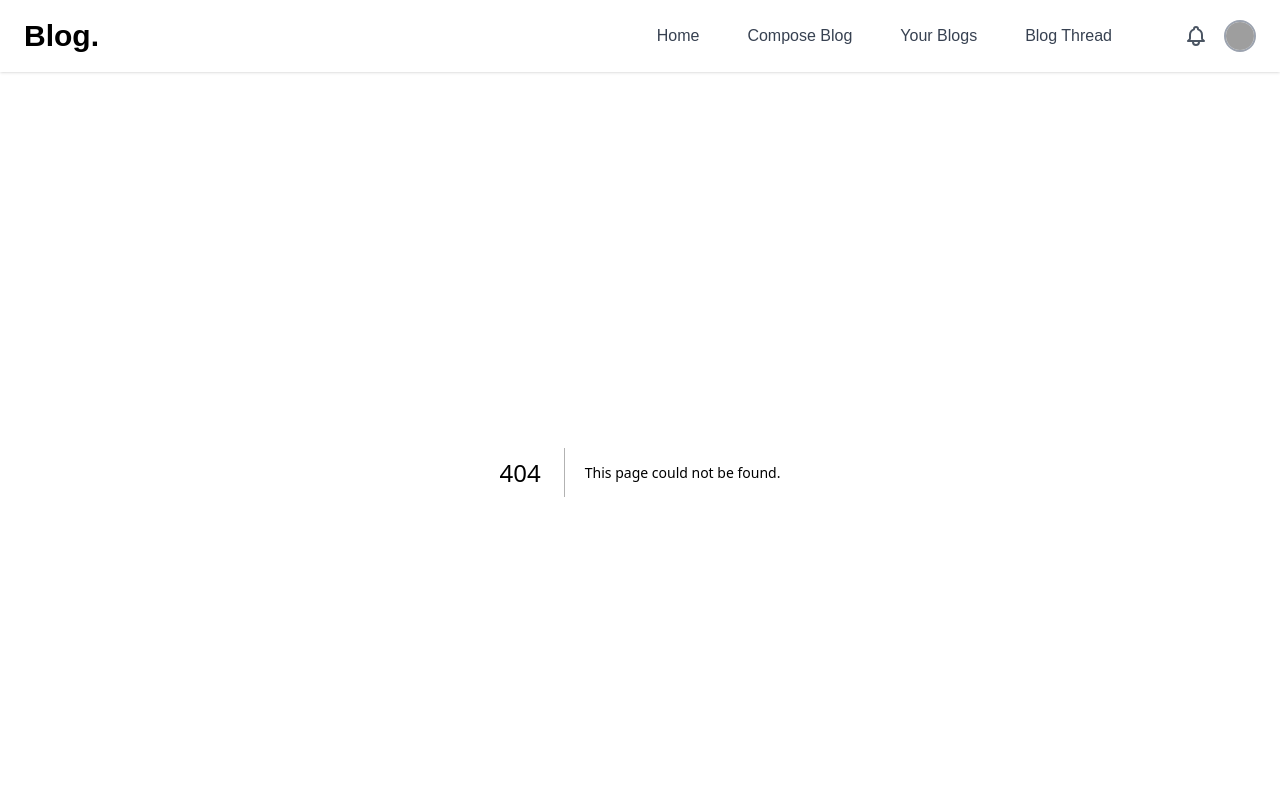
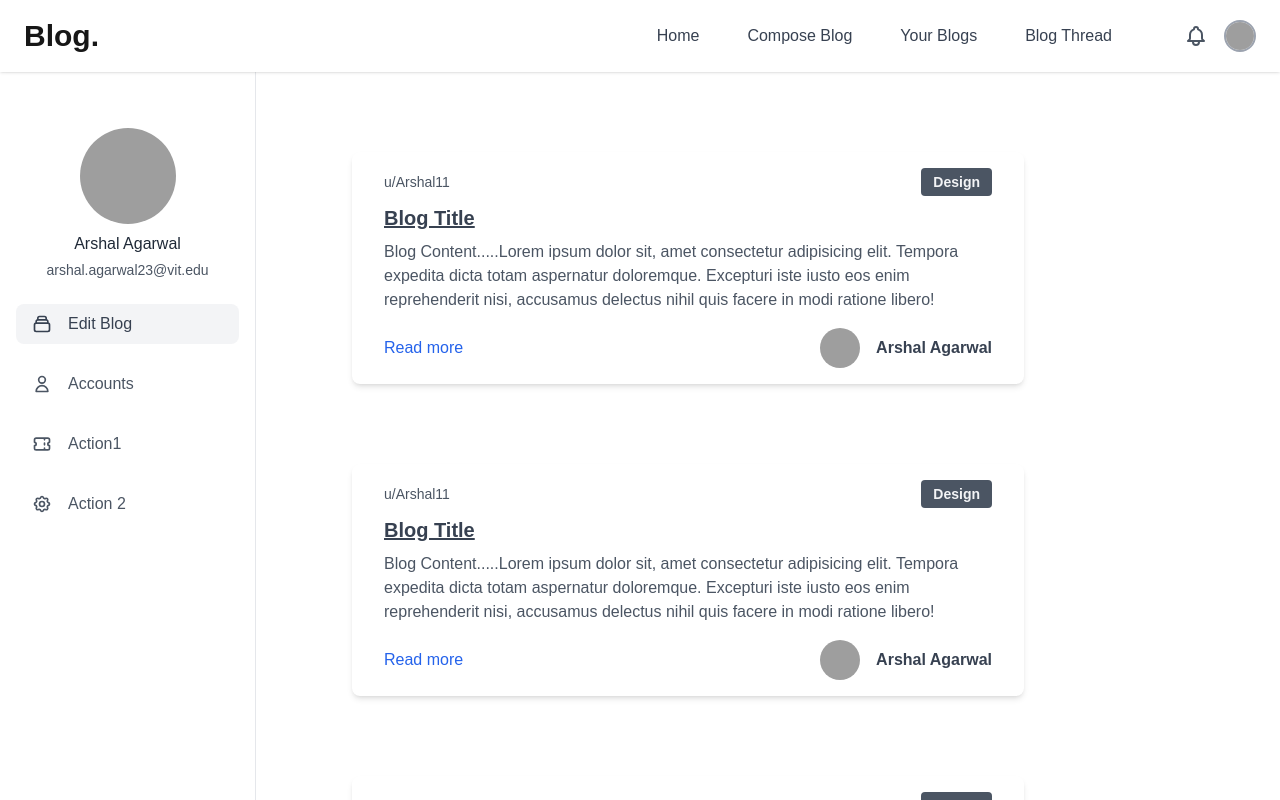
Before and after one commit to Arshal-Agarwal/blogging-platform-repo, a Next.js app: page /Pages/Threads in a window 1280 px wide. Before the commit this address had no page. Shown: the top 800 px of the page. Built offline with nearby package versions, Linux system fonts and the light colour scheme; grey boxes are pictures that could not be loaded.

Commit message:
Major Additions (Threads page and components)
1) Created Card component in which blogs will be listed in the threads page

2)Created threads pages where blogs cards will be listed

3)Created Sidebar component for threads page

4)Modified layout and Navbar slightly

```diff
--- /dev/null
+++ b/app/Components/BlogThreadCard.js
@@ -0,0 +1,28 @@
+import React from 'react'
+
+export default function BlogContentCard() {
+  return (
+
+            <div className="max-w-2xl px-8 py-4 bg-white rounded-lg shadow-md dark:bg-gray-800 float-right mr-64 mt-20">
+                <div className="flex items-center justify-between">
+                    <span className="text-sm font-light text-gray-600 dark:text-gray-400">u/Arshal11</span>
+                    <a className="px-3 py-1 text-sm font-bold text-gray-100 transition-colors duration-300 transform bg-gray-600 rounded cursor-pointer hover:bg-gray-500" tabindex="0" role="button">Design</a>
+                </div>
+
+                <div className="mt-2">
+                    <a href="#" className="text-xl underline font-bold text-gray-700 dark:text-white hover:text-gray-600 dark:hover:text-gray-200 hover:underline" tabindex="0" role="link">Blog Title</a>
+                    <p className="mt-2 text-gray-600 dark:text-gray-300">Blog Content.....Lorem ipsum dolor sit, amet consectetur adipisicing elit. Tempora expedita dicta totam aspernatur doloremque. Excepturi iste iusto eos enim reprehenderit nisi, accusamus delectus nihil quis facere in modi ratione libero!</p>
+                </div>
+
+                <div className="flex items-center justify-between mt-4">
+                    <a href="#" className="text-blue-600 dark:text-blue-400 hover:underline" tabindex="0" role="link">Read more</a>
+
+                    <div className="flex items-center">
+                        <img className="hidden object-cover w-10 h-10 mx-4 rounded-full sm:block" src="https://images.unsplash.com/photo-1502980426475-b83966705988?ixlib=rb-1.2.1&ixid=eyJhcHBfaWQiOjEyMDd9&auto=format&fit=crop&w=40&q=80" alt="avatar"/>
+                            <a className="font-bold text-gray-700 cursor-pointer dark:text-gray-200" tabindex="0" role="link">Arshal Agarwal</a>
+                    </div>
+                </div>
+            </div>
+
+  )
+}
--- a/app/Components/Navbar.js
+++ b/app/Components/Navbar.js
@@ -5,7 +5,7 @@
 
 const Navbar = () => {
     return (
-        <nav className="relative bg-white shadow dark:bg-gray-800">
+        <nav className=" bg-white shadow dark:bg-gray-800 fixed w-full z-50">
             <div className="container px-6 py-4 mx-auto">
                 <div className="lg:flex lg:items-center lg:justify-between">
                     <div className="flex items-center justify-between">
@@ -35,7 +35,7 @@
                             <Link href="/" className="px-3 py-2 mx-3 mt-2 text-gray-700 transition-colors duration-300 transform rounded-md lg:mt-0 dark:text-gray-200 hover:bg-gray-100 dark:hover:bg-gray-700">Home</Link>
                             <Link href="/Pages/Compose" className="px-3 py-2 mx-3 mt-2 text-gray-700 transition-colors duration-300 transform rounded-md lg:mt-0 dark:text-gray-200 hover:bg-gray-100 dark:hover:bg-gray-700">Compose Blog</Link>
                             <Link href="/" className="px-3 py-2 mx-3 mt-2 text-gray-700 transition-colors duration-300 transform rounded-md lg:mt-0 dark:text-gray-200 hover:bg-gray-100 dark:hover:bg-gray-700">Your Blogs</Link>
-                            <Link href="#" className="px-3 py-2 mx-3 mt-2 text-gray-700 transition-colors duration-300 transform rounded-md lg:mt-0 dark:text-gray-200 hover:bg-gray-100 dark:hover:bg-gray-700">Blog Thread</Link>
+                            <Link href="/Pages/Threads" className="px-3 py-2 mx-3 mt-2 text-gray-700 transition-colors duration-300 transform rounded-md lg:mt-0 dark:text-gray-200 hover:bg-gray-100 dark:hover:bg-gray-700">Blog Thread</Link>
                         </div>
 
                         <div className="flex items-center mt-4 lg:mt-0">
--- /dev/null
+++ b/app/Components/Sidebar.js
@@ -0,0 +1,56 @@
+import React from 'react'
+
+
+export default function Sidebar() {
+    return (
+        <div className='inline-block fixed'>
+            <aside className="flex flex-col w-64 h-screen px-4 py-8 overflow-y-auto bg-white border-r rtl:border-r-0 rtl:border-l dark:bg-gray-900 dark:border-gray-700">
+
+
+                <div className="flex flex-col items-center mt-6 -mx-2">
+                    <img className="object-cover w-24 h-24 mx-2 rounded-full" src="https://images.unsplash.com/photo-1531427186611-ecfd6d936c79?ixid=MXwxMjA3fDB8MHxwaG90by1wYWdlfHx8fGVufDB8fHw%3D&ixlib=rb-1.2.1&auto=format&fit=crop&w=634&q=80" alt="avatar"/>
+                        <h4 className="mx-2 mt-2 font-medium text-gray-800 dark:text-gray-200">Arshal Agarwal</h4>
+                        <p className="mx-2 mt-1 text-sm font-medium text-gray-600 dark:text-gray-400">arshal.agarwal23@vit.edu</p>
+                </div>
+
+                <div className="flex flex-col justify-between flex-1 mt-6">
+                    <nav>
+                        <a className="flex items-center px-4 py-2 text-gray-700 bg-gray-100 rounded-lg dark:bg-gray-800 dark:text-gray-200" href="#">
+                            <svg className="w-5 h-5" viewBox="0 0 24 24" fill="none" xmlns="http://www.w3.org/2000/svg">
+                                <path d="M19 11H5M19 11C20.1046 11 21 11.8954 21 13V19C21 20.1046 20.1046 21 19 21H5C3.89543 21 3 20.1046 3 19V13C3 11.8954 3.89543 11 5 11M19 11V9C19 7.89543 18.1046 7 17 7M5 11V9C5 7.89543 5.89543 7 7 7M7 7V5C7 3.89543 7.89543 3 9 3H15C16.1046 3 17 3.89543 17 5V7M7 7H17" stroke="currentColor" strokeWidth="2" stroke-linecap="round" stroke-linejoin="round" />
+                            </svg>
+
+                            <span className="mx-4 font-medium">Edit Blog</span>
+                        </a>
+
+                        <a className="flex items-center px-4 py-2 mt-5 text-gray-600 transition-colors duration-300 transform rounded-lg dark:text-gray-400 hover:bg-gray-100 dark:hover:bg-gray-800 dark:hover:text-gray-200 hover:text-gray-700" href="#">
+                            <svg className="w-5 h-5" viewBox="0 0 24 24" fill="none" xmlns="http://www.w3.org/2000/svg">
+                                <path d="M16 7C16 9.20914 14.2091 11 12 11C9.79086 11 8 9.20914 8 7C8 4.79086 9.79086 3 12 3C14.2091 3 16 4.79086 16 7Z" stroke="currentColor" strokeWidth="2" stroke-linecap="round" stroke-linejoin="round" />
+                                <path d="M12 14C8.13401 14 5 17.134 5 21H19C19 17.134 15.866 14 12 14Z" stroke="currentColor" strokeWidth="2" stroke-linecap="round" stroke-linejoin="round" />
+                            </svg>
+
+                            <span className="mx-4 font-medium">Accounts</span>
+                        </a>
+
+                        <a className="flex items-center px-4 py-2 mt-5 text-gray-600 transition-colors duration-300 transform rounded-lg dark:text-gray-400 hover:bg-gray-100 dark:hover:bg-gray-800 dark:hover:text-gray-200 hover:text-gray-700" href="#">
+                            <svg className="w-5 h-5" viewBox="0 0 24 24" fill="none" xmlns="http://www.w3.org/2000/svg">
+                                <path d="M15 5V7M15 11V13M15 17V19M5 5C3.89543 5 3 5.89543 3 7V10C4.10457 10 5 10.8954 5 12C5 13.1046 4.10457 14 3 14V17C3 18.1046 3.89543 19 5 19H19C20.1046 19 21 18.1046 21 17V14C19.8954 14 19 13.1046 19 12C19 10.8954 19.8954 10 21 10V7C21 5.89543 20.1046 5 19 5H5Z" stroke="currentColor" strokeWidth="2" stroke-linecap="round" stroke-linejoin="round" />
+                            </svg>
+
+                            <span className="mx-4 font-medium">Action1</span>
+                        </a>
+
+                        <a className="flex items-center px-4 py-2 mt-5 text-gray-600 transition-colors duration-300 transform rounded-lg dark:text-gray-400 hover:bg-gray-100 dark:hover:bg-gray-800 dark:hover:text-gray-200 hover:text-gray-700" href="#">
+                            <svg className="w-5 h-5" viewBox="0 0 24 24" fill="none" xmlns="http://www.w3.org/2000/svg">
+                                <path d="M10.3246 4.31731C10.751 2.5609 13.249 2.5609 13.6754 4.31731C13.9508 5.45193 15.2507 5.99038 16.2478 5.38285C17.7913 4.44239 19.5576 6.2087 18.6172 7.75218C18.0096 8.74925 18.5481 10.0492 19.6827 10.3246C21.4391 10.751 21.4391 13.249 19.6827 13.6754C18.5481 13.9508 18.0096 15.2507 18.6172 16.2478C19.5576 17.7913 17.7913 19.5576 16.2478 18.6172C15.2507 18.0096 13.9508 18.5481 13.6754 19.6827C13.249 21.4391 10.751 21.4391 10.3246 19.6827C10.0492 18.5481 8.74926 18.0096 7.75219 18.6172C6.2087 19.5576 4.44239 17.7913 5.38285 16.2478C5.99038 15.2507 5.45193 13.9508 4.31731 13.6754C2.5609 13.249 2.5609 10.751 4.31731 10.3246C5.45193 10.0492 5.99037 8.74926 5.38285 7.75218C4.44239 6.2087 6.2087 4.44239 7.75219 5.38285C8.74926 5.99037 10.0492 5.45193 10.3246 4.31731Z" stroke="currentColor" strokeWidth="2" stroke-linecap="round" stroke-linejoin="round" />
+                                <path d="M15 12C15 13.6569 13.6569 15 12 15C10.3431 15 9 13.6569 9 12C9 10.3431 10.3431 9 12 9C13.6569 9 15 10.3431 15 12Z" stroke="currentColor" strokeWidth="2" stroke-linecap="round" stroke-linejoin="round" />
+                            </svg>
+
+                            <span className="mx-4 font-medium">Action 2</span>
+                        </a>
+                    </nav>
+                </div>
+            </aside>
+        </div>
+    )
+}
--- a/app/Pages/Compose/page.js
+++ b/app/Pages/Compose/page.js
@@ -64,12 +64,13 @@
 
 
     return (
-        <div className=" min-w-64 mt-6 pl-24">
+        <div className=" min-w-64  pl-24  ">
+            <br /><br /> <br />  <br />
             <label className='username text-xs' htmlFor="">User : u/Arshal11</label>
             <input className="title w-3/4 p-2  border border-gray-300 rounded mt-2 block" ref={title_ref} type="text" value={Title} onChange={titleChange} placeholder='Input Title here' />
 
             <div className='pr-16 mt-8'>
-                <label htmlFor="Description" className="block text-xs text-gray-500 dark:text-gray-300">Tags:  </label>
+                <label htmlFor="Description" className="block text-xs text-gray-500 dark:text-gray-300">Tags: {Tags.toUpperCase()} </label>
 
                 <textarea ref={blog_ref} id="content" onChange={(e) => blogChange(e)} value={blogContent} placeholder="Enter blog content" className="block  mt-2  w-full  rounded-lg border border-gray-200 bg-white px-4 h-96 py-2.5 text-gray-700 focus:border-blue-400 focus:outline-none focus:ring focus:ring-blue-300 focus:ring-opacity-40 dark:border-gray-600  dark:text-gray-300 dark:focus:border-blue-300"></textarea>
             </div>
@@ -100,17 +101,17 @@
             </div>
             }
 
-            {showAlert && <div class="flex ml-auto mr-16  max-w-sm overflow-hidden bg-white rounded-lg shadow-md dark:bg-gray-800">
-                <div class="flex items-center justify-center w-12 bg-emerald-500">
-                    <svg class="w-6 h-6 text-white fill-current" viewBox="0 0 40 40" xmlns="http://www.w3.org/2000/svg">
+            {showAlert && <div className="flex ml-auto mr-16  max-w-sm overflow-hidden bg-white rounded-lg shadow-md dark:bg-gray-800">
+                <div className="flex items-center justify-center w-12 bg-emerald-500">
+                    <svg className="w-6 h-6 text-white fill-current" viewBox="0 0 40 40" xmlns="http://www.w3.org/2000/svg">
                         <path d="M20 3.33331C10.8 3.33331 3.33337 10.8 3.33337 20C3.33337 29.2 10.8 36.6666 20 36.6666C29.2 36.6666 36.6667 29.2 36.6667 20C36.6667 10.8 29.2 3.33331 20 3.33331ZM16.6667 28.3333L8.33337 20L10.6834 17.65L16.6667 23.6166L29.3167 10.9666L31.6667 13.3333L16.6667 28.3333Z" />
                     </svg>
                 </div>
 
-                <div class="px-4 py-2 -mx-3">
-                    <div class="mx-3">
-                        <span class="font-semibold text-emerald-500 dark:text-emerald-400">Success</span>
-                        <p class="text-sm text-gray-600 dark:text-gray-200">Your Blog is submitted</p>
+                <div className="px-4 py-2 -mx-3">
+                    <div className="mx-3">
+                        <span className="font-semibold text-emerald-500 dark:text-emerald-400">Success</span>
+                        <p className="text-sm text-gray-600 dark:text-gray-200">Your Blog is submitted</p>
                     </div>
                 </div>
             </div>}
--- /dev/null
+++ b/app/Pages/Threads/page.js
@@ -0,0 +1,20 @@
+import React from 'react'
+import BlogThreadCard from '@/app/Components/BlogThreadCard';
+import Sidebar from '@/app/Components/Sidebar';
+
+export default function page() {
+    return (
+        <div className='threadBox'>
+            <br />
+            <br />
+            <br />
+            <Sidebar></Sidebar>
+            <BlogThreadCard className="card"></BlogThreadCard>
+            <BlogThreadCard className="card"></BlogThreadCard>
+            <BlogThreadCard className="card"></BlogThreadCard>
+            <BlogThreadCard className="card"></BlogThreadCard>
+            <BlogThreadCard className="card"></BlogThreadCard>
+            <BlogThreadCard className="card"></BlogThreadCard>
+        </div>
+    );
+}
--- a/app/layout.js
+++ b/app/layout.js
@@ -20,7 +20,7 @@
           {children}
         </div>
 
-        <Footer />
+        {/* <Footer /> */}
       </body>
     </html>
   );
```
